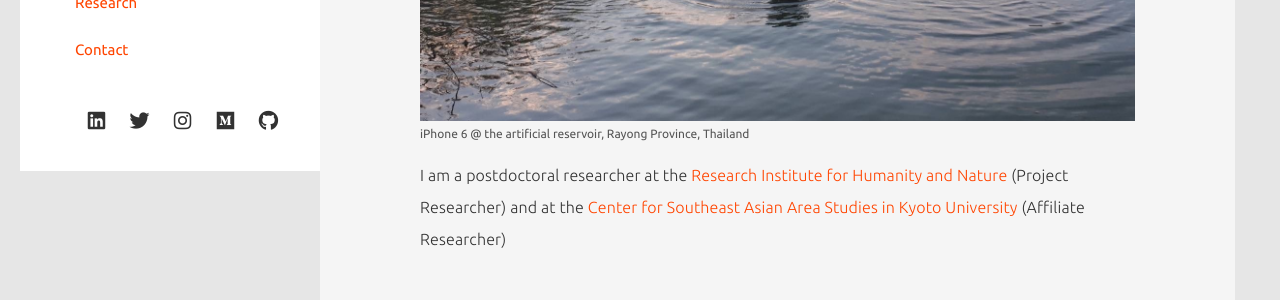
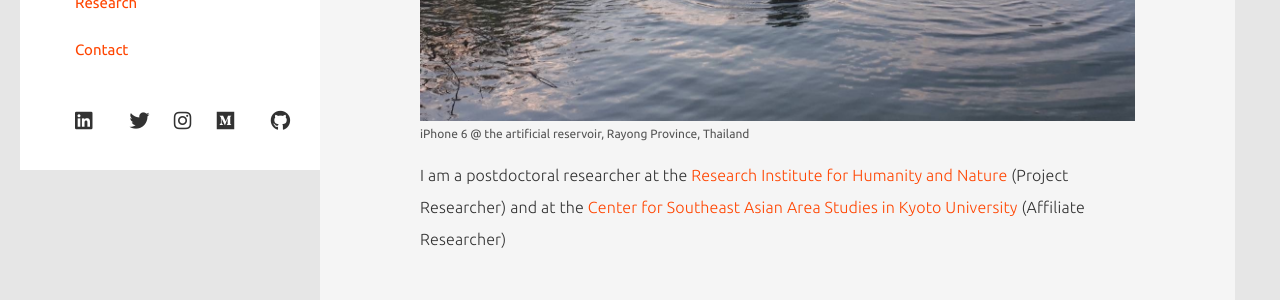
Before and after one commit to tjdk1992/tjdk1992.github.io, a Jekyll site: the page built from index.md, in a window 1280 px wide. Shown: the part 499-799 px from the top of the page. Built offline with Jekyll 4.4.1, drawn with Linux system fonts in a browser that asks for light colours; nearby versions of some CDN libraries.

Commit message:
update site

```diff
--- a/assets/css/components.css
+++ b/assets/css/components.css
@@ -54,13 +54,27 @@
 .socialmedia p {
   padding-top: 25px;
   margin: 0;
+}
+
+/* 左端 */
+.socialmedia p:nth-child(1) {
+  text-align: left;
+}
+
+/* 中央3つ */
+.socialmedia p:nth-child(2),
+.socialmedia p:nth-child(3),
+.socialmedia p:nth-child(4) {
   text-align: center;
 }
 
+/* 右端 */
+.socialmedia p:nth-child(5) {
+  text-align: right;
+}
+
 .socialmedia a {
-  display: inline-flex;
-  align-items: center;
-  justify-content: center;
+  display: inline-block;
   color: rgb(50, 50, 50);
 }
 
```
